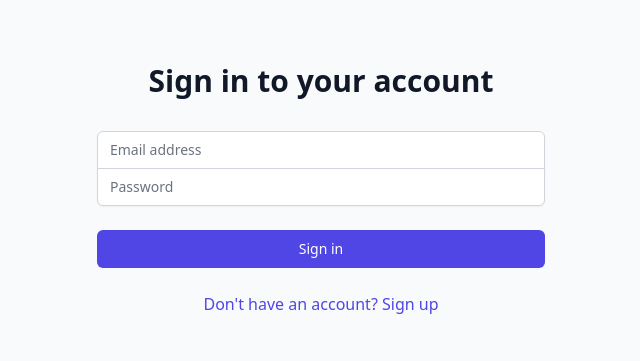
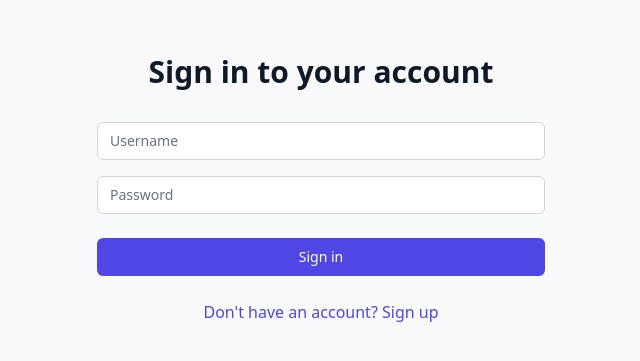
Before and after one commit to daalimouhcine/task-manager-app, a React (Vite) app in the folder frontend/: page /login in a window 1280 px wide. Shown: the part 223-584 px from the top of the page, without its empty margins (319-959 px from the left). Built offline with nearby package versions, Linux system fonts and the light colour scheme.

Commit message:
feat: update Login component to use username instead of email and add frontend validation

```diff
--- a/frontend/src/pages/Login.tsx
+++ b/frontend/src/pages/Login.tsx
@@ -1,26 +1,72 @@
 import React, { useState } from "react";
 import { useMutation } from "@tanstack/react-query";
-import { Link } from "react-router-dom";
+import { Link, useNavigate } from "react-router-dom";
 import { login } from "../services/api";
 
 const Login = () => {
-  const [email, setEmail] = useState("");
+  const [username, setUsername] = useState("");
   const [password, setPassword] = useState("");
+  const [errors, setErrors] = useState<any>({});
+  const navigate = useNavigate();
 
   const loginMutation = useMutation({
-    mutationFn: ({ email, password }: { email: string; password: string }) =>
-      login(email, password),
+    mutationFn: ({
+      username,
+      password,
+    }: {
+      username: string;
+      password: string;
+    }) => login(username, password),
     onSuccess: (data) => {
       console.log("Login successful:", data);
+
+      // Store token in localStorage
+      localStorage.setItem("token", data.token);
+      localStorage.setItem(
+        "user",
+        JSON.stringify({
+          id: data.id,
+          username: data.username,
+          email: data.email,
+        })
+      );
+
+      // Redirect to tasks page
+      navigate("/tasks");
     },
-    onError: (error) => {
+    onError: (error: any) => {
       console.error("Login failed:", error);
+
+      // Handle validation errors from backend
+      if (error.response?.data) {
+        setErrors(error.response.data);
+      }
     },
   });
 
   const handleSubmit = async (e: React.FormEvent) => {
     e.preventDefault();
-    loginMutation.mutate({ email, password });
+
+    // Clear previous errors
+    setErrors({});
+
+    // Basic frontend validation
+    const newErrors: any = {};
+
+    if (!username.trim()) {
+      newErrors.username = "Username is required";
+    }
+
+    if (!password.trim()) {
+      newErrors.password = "Password is required";
+    }
+
+    if (Object.keys(newErrors).length > 0) {
+      setErrors(newErrors);
+      return;
+    }
+
+    loginMutation.mutate({ username, password });
   };
 
   return (
@@ -32,31 +78,45 @@ const Login = () => {
           </h2>
         </div>
         <form className='mt-8 space-y-6' onSubmit={handleSubmit}>
-          {loginMutation.isError && (
+          {loginMutation.isError && !errors.username && !errors.password && (
             <div className='bg-red-100 border border-red-400 text-red-700 px-4 py-3 rounded'>
-              Invalid email or password
+              {errors.error ||
+                errors.message ||
+                "Login failed. Please check your credentials."}
             </div>
           )}
-          <div className='rounded-md shadow-sm -space-y-px'>
+
+          <div className='space-y-4'>
             <div>
               <input
-                type='email'
+                type='text'
                 required
-                className='appearance-none rounded-none relative block w-full px-3 py-2 border border-gray-300 placeholder-gray-500 text-gray-900 rounded-t-md focus:outline-none focus:ring-indigo-500 focus:border-indigo-500 focus:z-10 sm:text-sm'
-                placeholder='Email address'
-                value={email}
-                onChange={(e) => setEmail(e.target.value)}
+                className={`appearance-none relative block w-full px-3 py-2 border ${
+                  errors.username ? "border-red-300" : "border-gray-300"
+                } placeholder-gray-500 text-gray-900 rounded-md focus:outline-none focus:ring-indigo-500 focus:border-indigo-500 focus:z-10 sm:text-sm`}
+                placeholder='Username'
+                value={username}
+                onChange={(e) => setUsername(e.target.value)}
               />
+              {errors.username && (
+                <p className='mt-1 text-sm text-red-600'>{errors.username}</p>
+              )}
             </div>
+
             <div>
               <input
                 type='password'
                 required
-                className='appearance-none rounded-none relative block w-full px-3 py-2 border border-gray-300 placeholder-gray-500 text-gray-900 rounded-b-md focus:outline-none focus:ring-indigo-500 focus:border-indigo-500 focus:z-10 sm:text-sm'
+                className={`appearance-none relative block w-full px-3 py-2 border ${
+                  errors.password ? "border-red-300" : "border-gray-300"
+                } placeholder-gray-500 text-gray-900 rounded-md focus:outline-none focus:ring-indigo-500 focus:border-indigo-500 focus:z-10 sm:text-sm`}
                 placeholder='Password'
                 value={password}
                 onChange={(e) => setPassword(e.target.value)}
               />
+              {errors.password && (
+                <p className='mt-1 text-sm text-red-600'>{errors.password}</p>
+              )}
             </div>
           </div>
 
```
